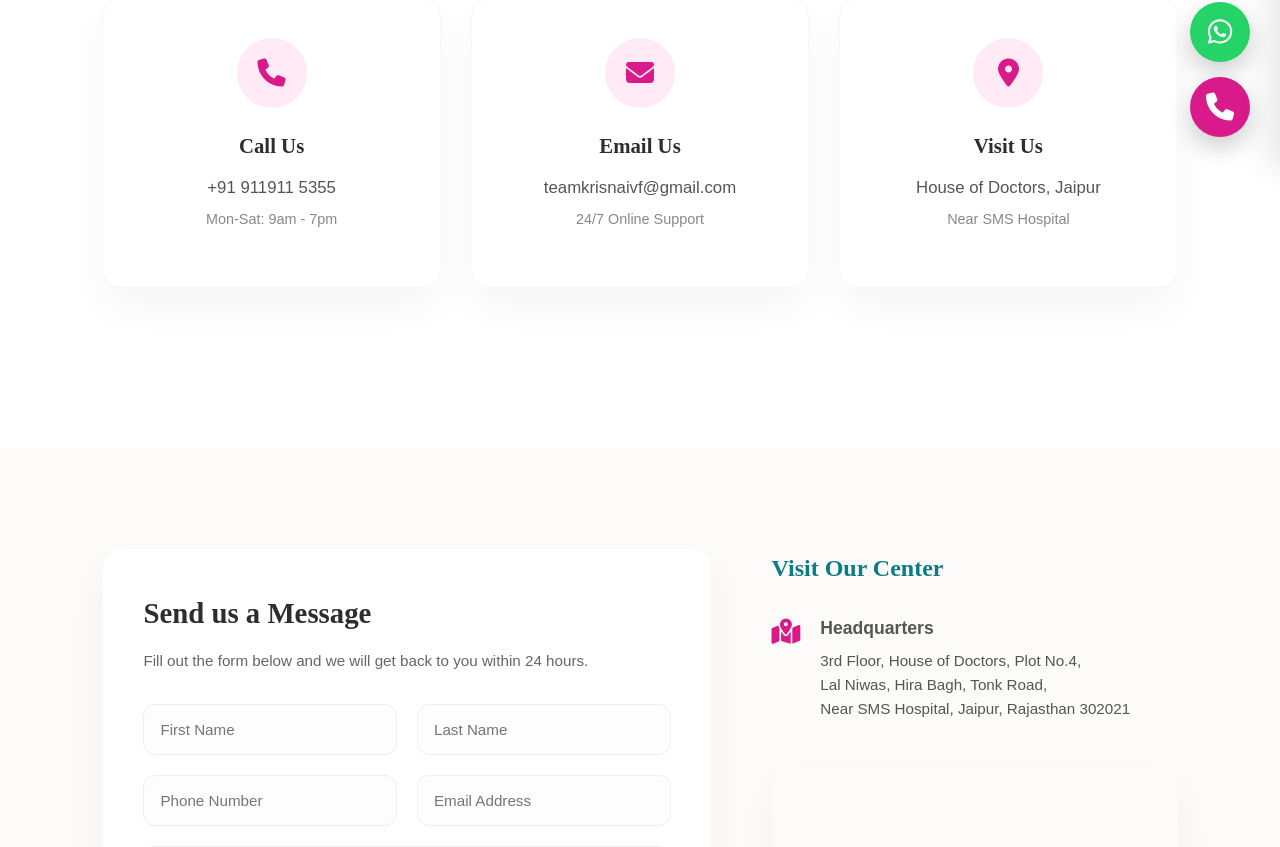
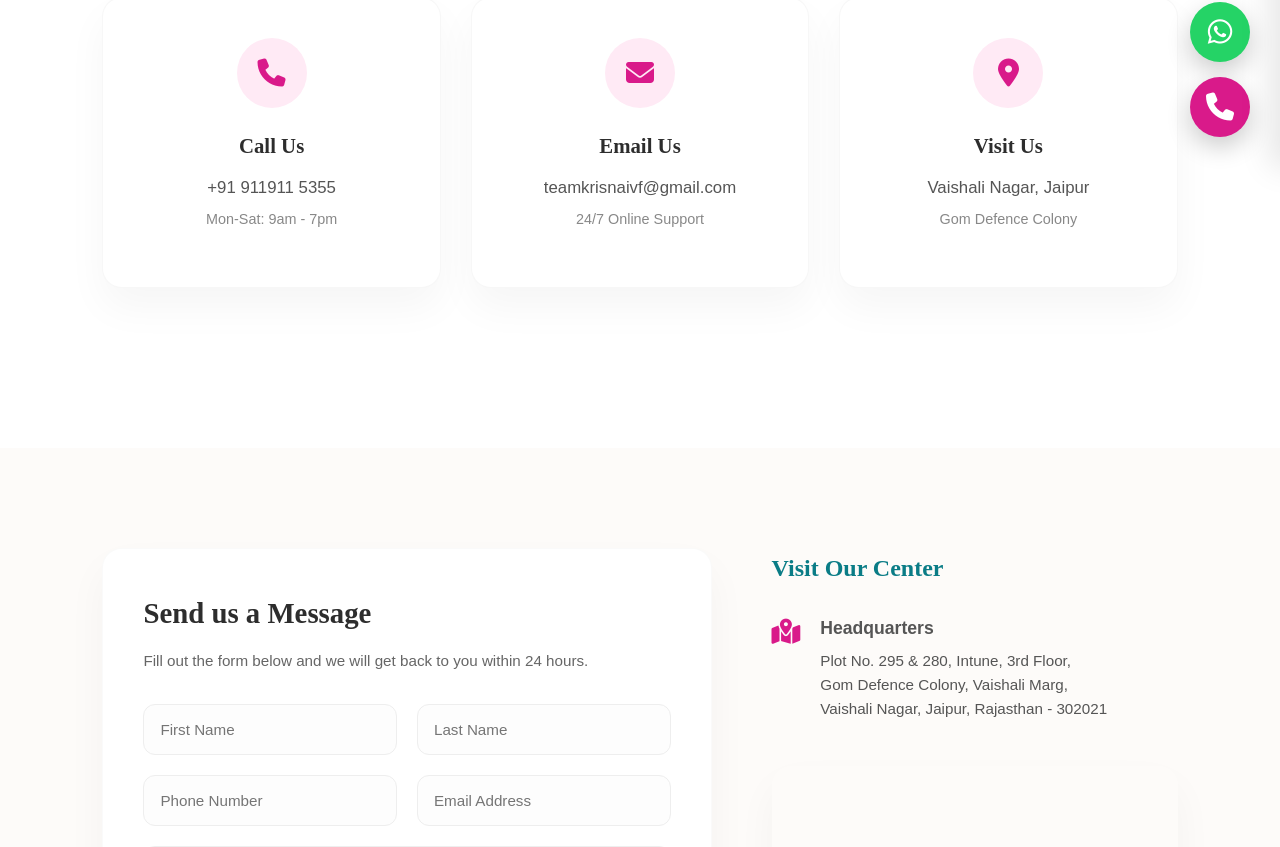
Before and after one commit to ivfkrisna-tech/krisna-website-next, a Next.js app: page /contact in a window 1280 px wide. Shown: the part 633-1480 px from the top of the page. Built offline with nearby package versions, Linux system fonts and the light colour scheme; grey boxes are pictures that could not be loaded.

Commit message:
Fix SEO schema, update addresses, and add location pages to sitemap

```diff
--- a/src/app/contact/page.jsx
+++ b/src/app/contact/page.jsx
@@ -15,7 +15,7 @@ const contactSchema = {
     "telephone": "+919119115355",
     "address": {
       "@type": "PostalAddress",
-      "streetAddress": "3rd Floor, House of Doctors, Plot No.4, Lal Niwas, Hira Bagh, Tonk Road",
+      "streetAddress": "Plot No. 295 & 280, Intune, 3rd Floor, Gom Defence Colony, Vaishali Marg, Vaishali Nagar",
       "addressLocality": "Jaipur",
       "addressRegion": "Rajasthan",
       "postalCode": "302021",
@@ -94,8 +94,8 @@ export default function ContactPage() {
             <div className="contact-card">
               <div className="contact-icon"><i className="fa-solid fa-location-dot"></i></div>
               <h3>Visit Us</h3>
-              <p style={{ marginBottom: '5px', fontWeight: '500' }}>House of Doctors, Jaipur</p>
-              <p style={{ color: '#888', fontSize: '0.9rem' }}>Near SMS Hospital</p>
+              <p style={{ marginBottom: '5px', fontWeight: '500' }}>Vaishali Nagar, Jaipur</p>
+              <p style={{ color: '#888', fontSize: '0.9rem' }}>Gom Defence Colony</p>
             </div>
           </div>
         </section>
@@ -142,9 +142,9 @@ export default function ContactPage() {
                 <div>
                   <strong style={{ fontSize: '1.1rem', display: 'block', marginBottom: '5px' }}>Headquarters</strong>
                   <p style={{ fontSize: '0.95rem', color: '#555', lineHeight: '1.6' }}>
-                    3rd Floor, House of Doctors, Plot No.4,<br />
-                    Lal Niwas, Hira Bagh, Tonk Road,<br />
-                    Near SMS Hospital, Jaipur, Rajasthan 302021
+                    Plot No. 295 & 280, Intune, 3rd Floor,<br />
+                    Gom Defence Colony, Vaishali Marg,<br />
+                    Vaishali Nagar, Jaipur, Rajasthan - 302021
                   </p>
                 </div>
               </div>
--- a/src/app/globals.css
+++ b/src/app/globals.css
@@ -76,8 +76,8 @@ i {
 
 /* Reveal Animation (Cleaned up temporary override) */
 .reveal {
-  opacity: 0;
-  transform: translateY(30px);
+  opacity: 1;
+  transform: none;
   transition: all 0.8s ease-out;
 }
 
--- a/src/app/page.js
+++ b/src/app/page.js
@@ -14,13 +14,13 @@ export default function HomePage() {
     "image": "https://www.krisnaivfgroup5.com/img/Krisna_Logo-removebg-preview.png",
     "@id": "https://www.krisnaivfgroup5.com/#clinic",
     "url": "https://www.krisnaivfgroup5.com/",
-    "telephone": "+91-XXXXXXXXXX", // Add actual phone number
+    "telephone": "+919119115355",
     "address": {
       "@type": "PostalAddress",
-      "streetAddress": "Your Exact Street Address", // Add exact address
+      "streetAddress": "Plot No. 295 & 280, Intune, 3rd Floor, Gom Defence Colony, Vaishali Marg, Vaishali Nagar",
       "addressLocality": "Jaipur",
       "addressRegion": "Rajasthan",
-      "postalCode": "302001", // Add actual PIN
+      "postalCode": "302021",
       "addressCountry": "IN"
     },
     "geo": {
--- a/src/app/styles/index.css
+++ b/src/app/styles/index.css
@@ -118,7 +118,7 @@
       100% { box-shadow: 0 0 0 0 rgba(217, 26, 138, 0); }
     }
 
-    .reveal { opacity: 0; transform: translateY(30px); transition: 0.8s ease-out; }
+    .reveal { opacity: 1; transform: none; transition: 0.8s ease-out; }
     .reveal.active { opacity: 1; transform: translateY(0); }
 
     /* ============================================================
--- a/src/components/Footer.jsx
+++ b/src/components/Footer.jsx
@@ -58,9 +58,9 @@ export default function Footer() {
           <h3>Contact</h3>
           <p style={{ marginBottom: '10px' }}>
             <i className="fa-solid fa-location-dot" style={{ color: 'var(--brand-pink)', width: '20px' }}></i>
-            3rd Floor, House of Doctors, Plot No.4,
-            Lal Niwas, Hira Bagh, Tonk Road,
-            Near SMS Hospital, Jaipur, Rajasthan 302021
+            Plot No. 295 & 280, Intune, 3rd Floor,
+            Gom Defence Colony, Vaishali Marg,
+            Vaishali Nagar, Jaipur, Rajasthan - 302021
           </p>
           <p style={{ marginBottom: '10px' }}>
             <a href="tel:+919119115355" style={{ color: '#ccc' }}>
```
Also changed, not shown: src/app/sitemap.js (+7 -1 lines).
